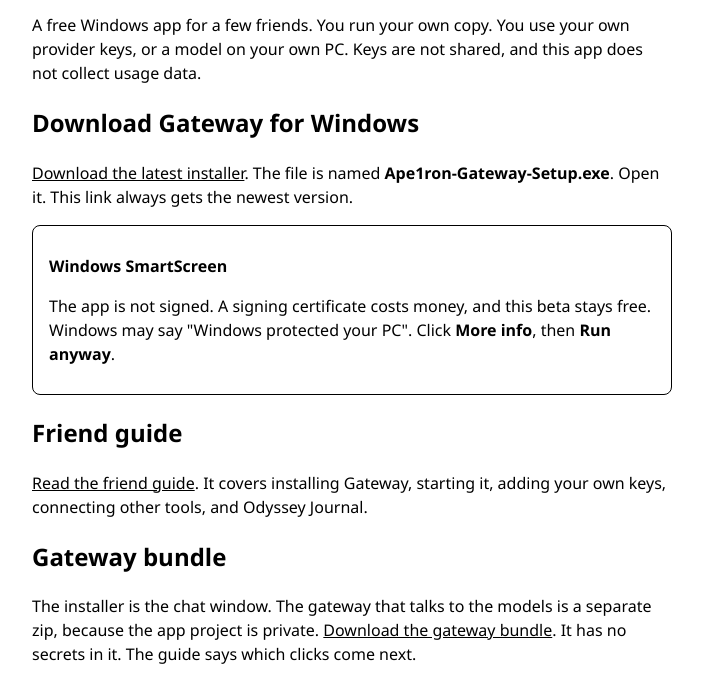
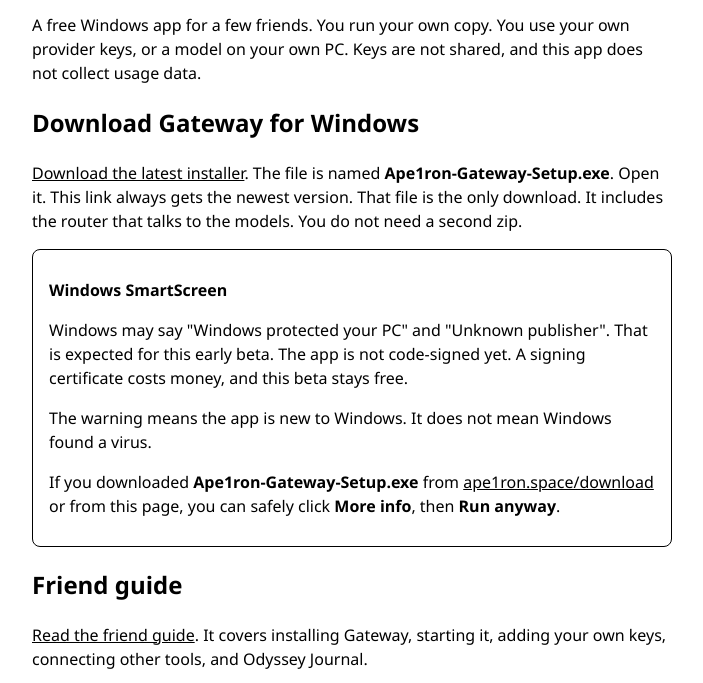
Before and after one commit to iiaaronp99/gateway-releases, a plain HTML site: page index.html in a window 1280 px wide. Shown: the part 83-766 px from the top of the page, without its empty margins (288-991 px from the left). Drawn offline with Linux system fonts and the light colour scheme.

Commit message:
Match the download page and friend guide to the 0.1.3 installer.
The Windows setup now includes the router, so the page no longer asks for a separate gateway zip. The SmartScreen note explains the unsigned-beta warning, and the Docker .env table is moved out of the beginner steps.

Co-authored-by: iiaaronp99 <iiaaronp99@users.noreply.github.com>

```diff
--- a/index.html
+++ b/index.html
@@ -18,17 +18,16 @@
   <p>A free Windows app for a few friends. You run your own copy. You use your own provider keys, or a model on your own PC. Keys are not shared, and this app does not collect usage data.</p>
 
   <h2>Download Gateway for Windows</h2>
-  <p><a href="https://github.com/iiaaronp99/gateway-releases/releases/latest/download/Ape1ron-Gateway-Setup.exe">Download the latest installer</a>. The file is named <strong>Ape1ron-Gateway-Setup.exe</strong>. Open it. This link always gets the newest version.</p>
+  <p><a href="https://github.com/iiaaronp99/gateway-releases/releases/latest/download/Ape1ron-Gateway-Setup.exe">Download the latest installer</a>. The file is named <strong>Ape1ron-Gateway-Setup.exe</strong>. Open it. This link always gets the newest version. That file is the only download. It includes the router that talks to the models. You do not need a second zip.</p>
   <div class="box">
     <p><strong>Windows SmartScreen</strong></p>
-    <p>The app is not signed. A signing certificate costs money, and this beta stays free. Windows may say "Windows protected your PC". Click <strong>More info</strong>, then <strong>Run anyway</strong>.</p>
+    <p>Windows may say "Windows protected your PC" and "Unknown publisher". That is expected for this early beta. The app is not code-signed yet. A signing certificate costs money, and this beta stays free.</p>
+    <p>The warning means the app is new to Windows. It does not mean Windows found a virus.</p>
+    <p>If you downloaded <strong>Ape1ron-Gateway-Setup.exe</strong> from <a href="https://ape1ron.space/download">ape1ron.space/download</a> or from this page, you can safely click <strong>More info</strong>, then <strong>Run anyway</strong>.</p>
   </div>
 
   <h2>Friend guide</h2>
   <p><a href="https://github.com/iiaaronp99/gateway-releases/blob/main/FRIEND-GUIDE.md">Read the friend guide</a>. It covers installing Gateway, starting it, adding your own keys, connecting other tools, and Odyssey Journal.</p>
-
-  <h2>Gateway bundle</h2>
-  <p>The installer is the chat window. The gateway that talks to the models is a separate zip, because the app project is private. <a href="https://github.com/iiaaronp99/gateway-releases/raw/main/gateway-bundle.zip">Download the gateway bundle</a>. It has no secrets in it. The guide says which clicks come next.</p>
 
   <h2>Connect other apps</h2>
   <p><a href="https://github.com/iiaaronp99/gateway-releases/blob/main/connect-other-apps.md">Setup for Cursor, Continue, Cline, Open WebUI, Aider, LangChain, and other OpenAI-style tools</a>.</p>
```
Also changed, not shown: 2 other files.
